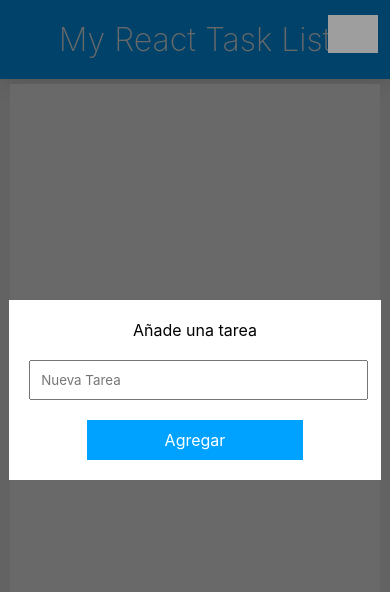
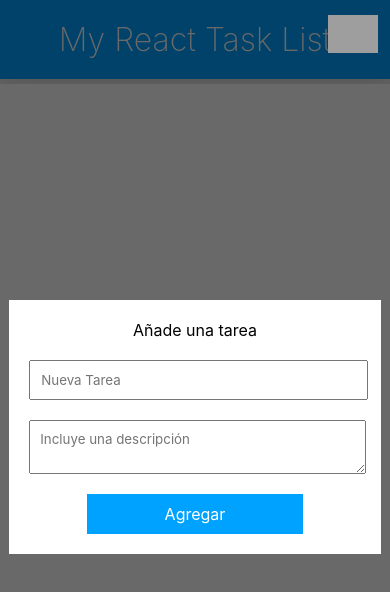
Before and after one commit to Maopos/Ada-React-course, a React (Create React App) app: page / in a window 390 px wide. Both pictures are taken after a click on the picture 353 px from the left and 33 px from the top of the page. Shown: the top 592 px of the page. Built offline with nearby package versions, Linux system fonts and the light colour scheme; grey boxes are pictures that could not be loaded.

Commit message:
Editar Tarea

```diff
--- a/public/index.html
+++ b/public/index.html
@@ -2,7 +2,7 @@
 <html lang="en">
   <head>
     <meta charset="utf-8" />
-    <link rel="icon" href="%PUBLIC_URL%/favicon.ico" />
+    <link rel="icon" href="../src/img/edit.ico" />
     <meta name="viewport" content="width=device-width, initial-scale=1" />
     <meta name="theme-color" content="#000000" />
     <meta
@@ -10,34 +10,14 @@
       content="Web site created using create-react-app"
     />
     <link rel="apple-touch-icon" href="%PUBLIC_URL%/logo192.png" />
-    <!--
-      manifest.json provides metadata used when your web app is installed on a
-      user's mobile device or desktop. See https://developers.google.com/web/fundamentals/web-app-manifest/
-    -->
+
     <link rel="manifest" href="%PUBLIC_URL%/manifest.json" />
-    <!--
-      Notice the use of %PUBLIC_URL% in the tags above.
-      It will be replaced with the URL of the `public` folder during the build.
-      Only files inside the `public` folder can be referenced from the HTML.
 
-      Unlike "/favicon.ico" or "favicon.ico", "%PUBLIC_URL%/favicon.ico" will
-      work correctly both with client-side routing and a non-root public URL.
-      Learn how to configure a non-root public URL by running `npm run build`.
-    -->
-    <title>React App</title>
+    <title>Tasks List</title>
   </head>
   <body>
-    <noscript>You need to enable JavaScript to run this app.</noscript>
+
     <div id="root"></div>
-    <!--
-      This HTML file is a template.
-      If you open it directly in the browser, you will see an empty page.
 
-      You can add webfonts, meta tags, or analytics to this file.
-      The build step will place the bundled scripts into the <body> tag.
-
-      To begin the development, run `npm start` or `yarn start`.
-      To create a production bundle, use `npm run build` or `yarn build`.
-    -->
   </body>
 </html>
--- a/src/App.css
+++ b/src/App.css
@@ -24,7 +24,7 @@ body {
 .tarea {
   background: rgb(247, 251, 255);
   padding: 20px 10px 20px 20px;
-  margin: 10px 20px;
+  margin: 10px 10px;
   display: flex;
   box-shadow: 2px 2px 2px #ccc;
   justify-content: space-between;
@@ -97,7 +97,7 @@ body {
 }
 
 .invalida {
-  background: rgb(255, 153, 153);
+  background: rgb(255, 166, 166);
   color: rgb(109, 0, 0);
   padding: 10px 0;
   text-align: center;
@@ -110,6 +110,10 @@ body {
   cursor: pointer;
 }
 
+.completado {
+  text-decoration: line-through;
+}
+
 @media screen and (max-width: 390px) {
   .header {
     margin-top: 0;
@@ -117,7 +121,12 @@ body {
   }
 
   .listado {
-    width: 95%;
+    width: 100%;
+  }
+
+  .tarea {
+    padding: 5px 0px 5px 5px;
+    margin: 5px;
   }
 
   #add {
--- a/src/App.js
+++ b/src/App.js
@@ -8,17 +8,26 @@ import "./App.css";
 function App() {
   const [modal, setModal] = useState(false);
   const [tareas, setTareas] = useState([]);
+  const [tareaEditar, setTareaEditar] = useState({});
 
   useEffect(() => {
-
-  }, [tareas]);
+    if (Object.keys(tareaEditar).length > 0) {
+      setModal(true);
+    }
+  }, [tareaEditar]);
 
   return (
     <div>
       <Header setModal={setModal} />
-      <ListaTareas tareas={tareas} />
+      <ListaTareas tareas={tareas} setTareaEditar={setTareaEditar} />
       {modal ? (
-        <Modal setModal={setModal} tareas={tareas} setTareas={setTareas} />
+        <Modal
+          setModal={setModal}
+          tareas={tareas}
+          setTareas={setTareas}
+          tareaEditar={tareaEditar}
+          setTareaEditar={setTareaEditar}
+        />
       ) : null}
     </div>
   );
--- a/src/components/ListaTareas.js
+++ b/src/components/ListaTareas.js
@@ -1,10 +1,10 @@
 import Tarea from "./Tarea";
 
-const ListaTareas = ({ tareas }) => {
+const ListaTareas = ({ tareas, setTareaEditar }) => {
   return (
     <div className="listado">
       {tareas.map((i) => (
-        <Tarea key={i.id} tarea={i.tarea} />
+        <Tarea key={i.id} tarea={i} setTareaEditar={setTareaEditar} />
       ))}
     </div>
   );
--- a/src/components/Modal.js
+++ b/src/components/Modal.js
@@ -1,10 +1,29 @@
-import { useState } from "react";
+import { useState, useEffect } from "react";
 import Mensaje from "./Mensaje";
 import close from "../img/delete.ico";
 
-const Modal = ({ setModal, tareas, setTareas }) => {
+const Modal = ({
+  setModal,
+  tareas,
+  setTareas,
+  tareaEditar,
+  setTareaEditar,
+}) => {
   const [tarea, setTarea] = useState("");
+  const [descripcion, setDescripcion] = useState("");
   const [error, setError] = useState(false);
+
+  useEffect(() => {
+    if (Object.keys(tareaEditar).length > 0) {
+      setTarea(tareaEditar.tarea);
+      setDescripcion(tareaEditar.descripcion);
+    }
+  }, [tareaEditar]);
+
+  const cerrarModal = () => {
+    setModal(false);
+    setTareaEditar({});
+  };
 
   const generateId = () => {
     const random = Math.random().toString(36).substring(2);
@@ -25,31 +44,54 @@ const Modal = ({ setModal, tareas, setTareas }) => {
 
     const nuevaTarea = {
       tarea,
-      id: generateId(),
+      descripcion,
     };
 
-    setTareas([...tareas, nuevaTarea]);
+    if (tareaEditar.id) {
+      nuevaTarea.id = tareaEditar.id;
+      const updateTarea = tareas.map((i) =>
+        i.id === tareaEditar.id ? nuevaTarea : i
+      );
+      setTareas(updateTarea);
+      setTareaEditar({});
+    } else {
+      nuevaTarea.id = generateId();
+      setTareas([...tareas, nuevaTarea]);
+    }
+
     setModal(false);
   };
 
   return (
     <div className="modal">
-      <img src={close} alt="close" id="close" onClick={() => setModal(false)} />
+      <img src={close} alt="close" id="close" onClick={() => cerrarModal()} />
       <div className="card">
         <form onSubmit={handleSubmit}>
           {error ? <Mensaje sty={"invalida"} msg="Tarea invalida..." /> : null}
           <center>
-            <label htmlFor="tarea">Añade una tarea</label>
+            <label htmlFor="tarea">
+              {tareaEditar.tarea ? "Edita esta tarea" : "Añade una tarea"}
+            </label>
           </center>
           <input
-            className="inputModal nuevaTarea"
+            className="nuevaTarea"
             type="text"
             id="tarea"
             placeholder="Nueva Tarea"
             value={tarea}
             onChange={(e) => setTarea(e.target.value)}
           />
-          <input className="inputModal agregar" type="submit" value="Agregar" />
+          <textarea
+            className="nuevaTarea"
+            placeholder="Incluye una descripción"
+            value={descripcion}
+            onChange={(e) => setDescripcion(e.target.value)}
+          />
+          <input
+            className="agregar"
+            type="submit"
+            value={tareaEditar.tarea ? "Editar" : "Agregar"}
+          />
         </form>
       </div>
     </div>
--- a/src/components/Tarea.js
+++ b/src/components/Tarea.js
@@ -1,16 +1,33 @@
 import edit from "../img/edit.ico";
 import trash from "../img/trash.ico";
+import page from "../img/full_page.ico";
+import { useState } from "react";
 
-const Tarea = ({ tarea }) => {
+const Tarea = ({ tarea, setTareaEditar }) => {
+  const [completado, setCompletado] = useState(false);
+
   return (
     <div>
       <div className="tarea">
         <div className="itemTarea">
-          <input className="check" type="checkbox" />
-          <p className="itemTarea">{tarea}</p>
+          <input
+            className="check"
+            type="checkbox"
+            onChange={() => setCompletado(!completado)}
+          />
+          <p className={completado ? "itemTarea completado" : "itemTarea"}>
+            {tarea.tarea}
+          </p>
         </div>
         <div>
-          <img className="opciones" src={edit} alt="edit" />
+          <img className="opciones" src={page} alt="page" />
+          <img
+            className="opciones"
+            src={edit}
+            alt="edit"
+            onClick={() => {setTareaEditar(tarea)
+            }}
+          />
           <img className="opciones" src={trash} alt="trash" />
         </div>
       </div>
```
Also changed, not shown: 1 other file (tests, documents, lock files or other folders).
